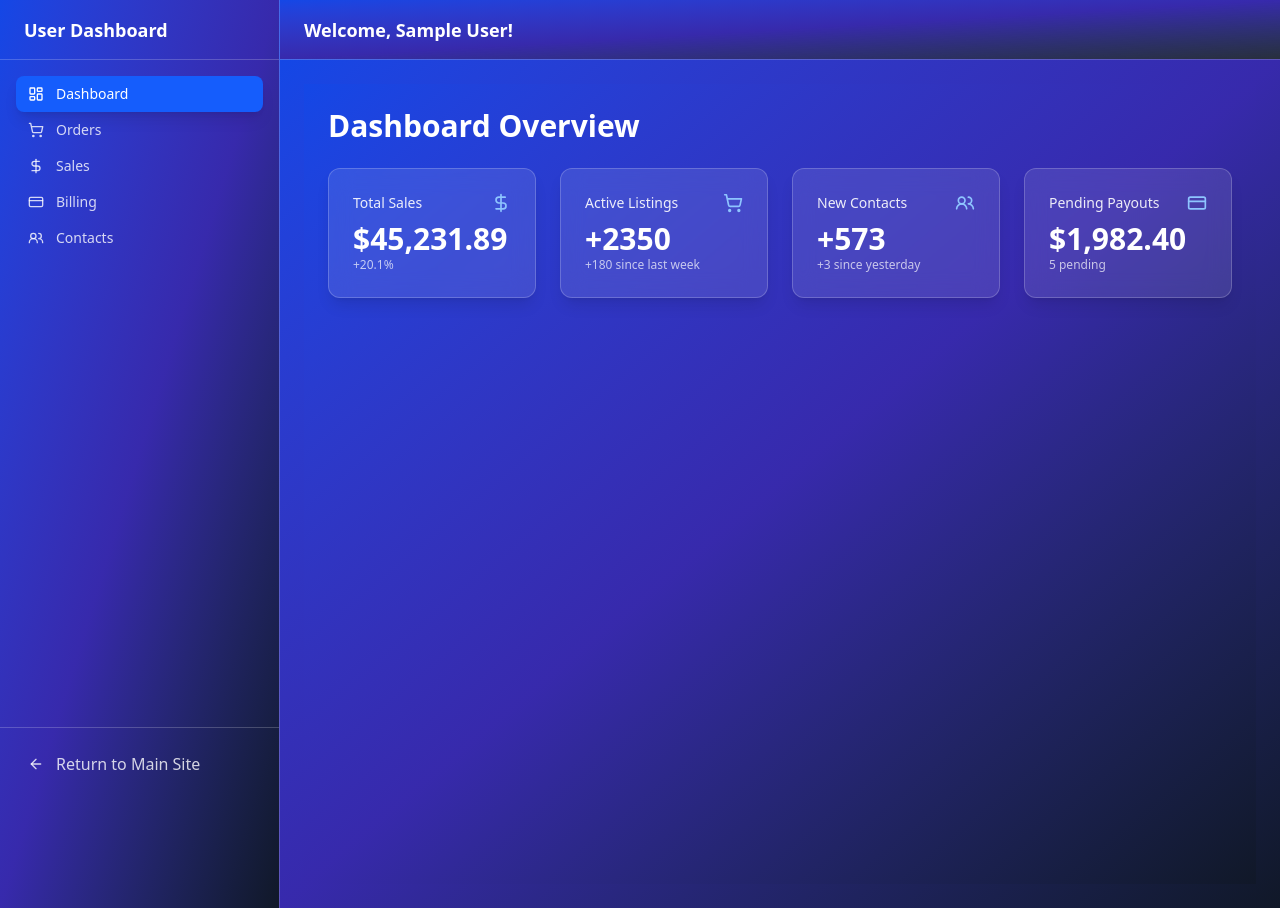
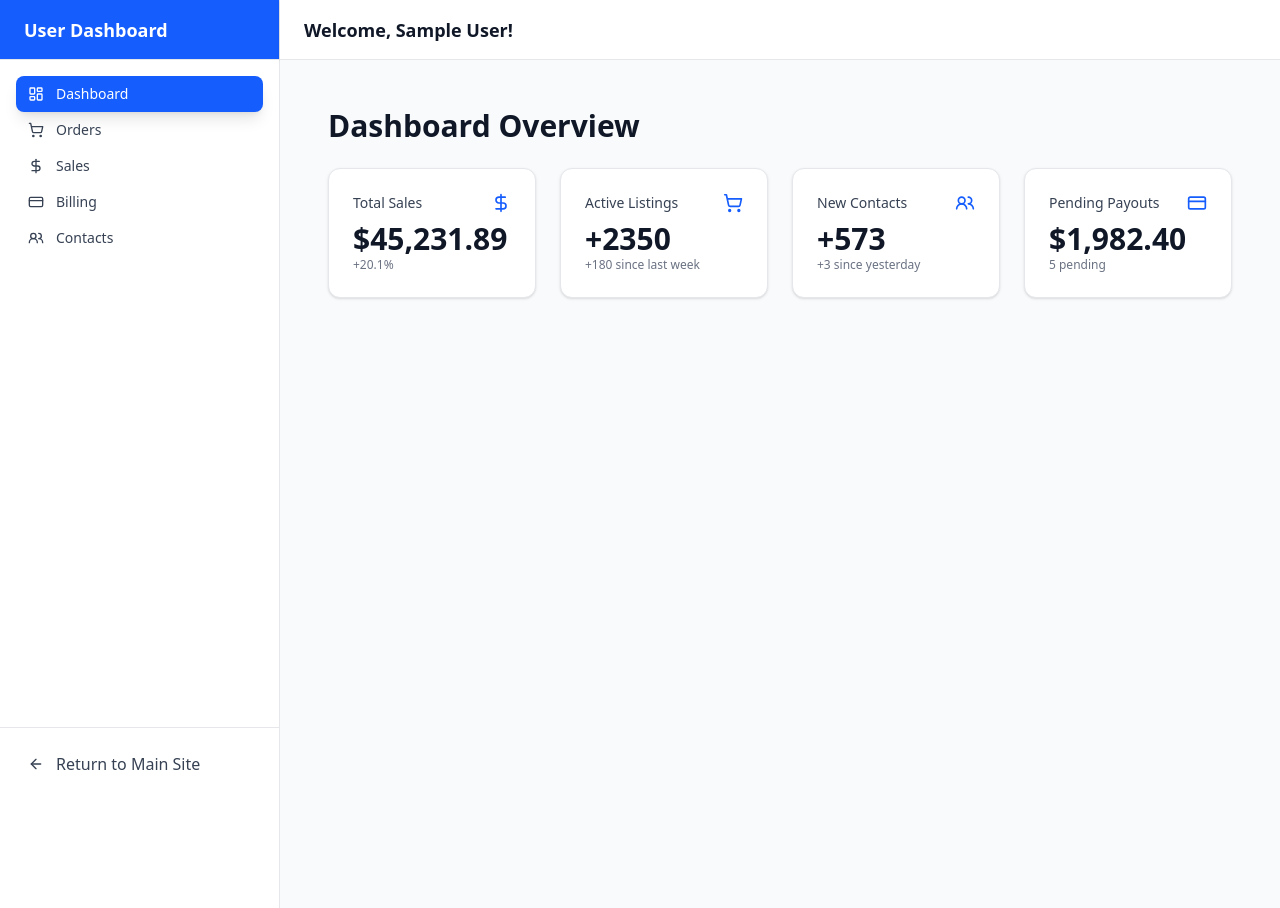
Before and after one commit to DanielVihorev/GearShare-Site, a React (Vite) app: page /dashboard in a window 1280 px wide. Built offline with nearby package versions, Linux system fonts and the light colour scheme; no server answers; sample sign-in values are in the browser's storage.

Commit message:
Update dashboard theme to white background with proper contrast and blue accents

```diff
--- a/src/layout/DashboardLayout.tsx
+++ b/src/layout/DashboardLayout.tsx
@@ -28,7 +28,7 @@ const SidebarContent: React.FC<{ onLinkClick?: () => void }> = ({
     `flex items-center gap-3 rounded-lg px-3 py-2 transition-all ${
       isActive
         ? "bg-blue-600 text-white shadow-lg"
-        : "text-white/80 hover:bg-white/10 hover:text-white"
+        : "text-gray-700 hover:bg-blue-50 hover:text-blue-700"
     }`;
 
   return (
@@ -49,10 +49,10 @@ const SidebarContent: React.FC<{ onLinkClick?: () => void }> = ({
           ))}
         </nav>
       </div>
-      <div className='mt-auto p-4 border-t border-white/20'>
+      <div className='mt-auto p-4 border-t border-gray-200'>
         <Link
           to='/'
-          className='flex items-center gap-3 rounded-lg px-3 py-2 text-white/80 transition-all hover:bg-white/10 hover:text-white'
+          className='flex items-center gap-3 rounded-lg px-3 py-2 text-gray-700 transition-all hover:bg-blue-50 hover:text-blue-700'
         >
           <ArrowLeftIcon className='h-4 w-4' />
           Return to Main Site
@@ -71,9 +71,9 @@ export const DashboardLayout: React.FC = () => {
     <div className='grid min-h-screen w-full md:grid-cols-[220px_1fr] lg:grid-cols-[280px_1fr]'>
       <ScrollToTop />
       {/* Desktop Sidebar */}
-      <div className='hidden border-r border-white/20 bg-gradient-to-br from-blue-700 via-indigo-800 to-gray-900 md:block'>
+      <div className='hidden border-r border-gray-200 bg-white md:block shadow-lg'>
         <div className='flex h-full max-h-screen flex-col gap-2'>
-          <div className='flex h-14 items-center border-b border-white/20 px-4 lg:h-[60px] lg:px-6'>
+          <div className='flex h-14 items-center border-b border-gray-200 px-4 lg:h-[60px] lg:px-6 bg-blue-600'>
             <h2 className='text-lg font-semibold text-white'>User Dashboard</h2>
           </div>
           <SidebarContent />
@@ -87,16 +87,16 @@ export const DashboardLayout: React.FC = () => {
         }`}
         onClick={() => setIsMobileMenuOpen(false)}
       >
-        <div className='bg-gradient-to-br from-blue-700 via-indigo-800 to-gray-900/80 backdrop-blur-sm h-full' />
+        <div className='bg-gray-900/80 backdrop-blur-sm h-full' />
       </div>
       <div
-        className={`fixed top-0 left-0 h-full w-3/4 max-w-xs bg-gradient-to-br from-blue-700 via-indigo-800 to-gray-900 border-r border-white/20 z-50 md:hidden transition-transform duration-300 ease-in-out ${
+        className={`fixed top-0 left-0 h-full w-3/4 max-w-xs bg-white border-r border-gray-200 z-50 md:hidden transition-transform duration-300 ease-in-out ${
           isMobileMenuOpen ? "translate-x-0" : "-translate-x-full"
         }`}
         onClick={(e) => e.stopPropagation()}
       >
         <div className='flex h-full flex-col gap-2'>
-          <div className='flex h-14 items-center justify-between border-b border-white/20 px-4 lg:h-[60px] lg:px-6'>
+          <div className='flex h-14 items-center justify-between border-b border-gray-200 px-4 lg:h-[60px] lg:px-6 bg-blue-600'>
             <h2 className='text-lg font-semibold text-white'>Dashboard</h2>
             <button
               onClick={() => setIsMobileMenuOpen(false)}
@@ -110,26 +110,26 @@ export const DashboardLayout: React.FC = () => {
       </div>
 
       <div className='flex flex-col'>
-        <header className='flex h-14 items-center gap-4 border-b border-white/20 bg-gradient-to-br from-blue-700 via-indigo-800 to-gray-900/90 backdrop-blur-lg px-4 lg:h-[60px] lg:px-6'>
+        <header className='flex h-14 items-center gap-4 border-b border-gray-200 bg-white px-4 lg:h-[60px] lg:px-6 shadow-sm'>
           <button
-            className='md:hidden text-white'
+            className='md:hidden text-gray-700'
             onClick={() => setIsMobileMenuOpen(true)}
           >
             <MenuIcon className='h-6 w-6' />
           </button>
           <div className='w-full flex-1 flex items-center justify-between'>
-            <h1 className='text-lg font-semibold text-white'>
+            <h1 className='text-lg font-semibold text-gray-900'>
               Welcome, {currentUser?.displayName || "User"}!
             </h1>
             {/* Add the loading indicator here */}
             {navigation.state === "loading" && (
-              <div className='text-sm text-white/80 animate-pulse'>
+              <div className='text-sm text-blue-600 animate-pulse'>
                 Loading...
               </div>
             )}
           </div>
         </header>
-        <main className='flex flex-1 flex-col gap-4 p-4 lg:gap-6 lg:p-6 bg-gradient-to-br from-blue-700 via-indigo-800 to-gray-900'>
+        <main className='flex flex-1 flex-col gap-4 p-4 lg:gap-6 lg:p-6 bg-gray-50'>
           <Outlet />
         </main>
       </div>
--- a/src/pages/BillingPage.tsx
+++ b/src/pages/BillingPage.tsx
@@ -3,8 +3,10 @@ import React from "react";
 export const BillingPage: React.FC = () => {
   return (
     <div>
-      <h1 className='text-3xl font-bold text-white'>Billing & Subscriptions</h1>
-      <p className='text-white/80 mt-2'>
+      <h1 className='text-3xl font-bold text-gray-900'>
+        Billing & Subscriptions
+      </h1>
+      <p className='text-gray-600 mt-2'>
         Manage your payment methods and view invoices.
       </p>
     </div>
--- a/src/pages/ContactsPage.tsx
+++ b/src/pages/ContactsPage.tsx
@@ -4,22 +4,22 @@ import { mockContacts } from "../features/contacts/contactsData";
 export const ContactsPage: React.FC = () => {
   return (
     <div>
-      <h1 className='text-3xl font-bold text-white mb-6'>Your Contacts</h1>
+      <h1 className='text-3xl font-bold text-gray-900 mb-6'>Your Contacts</h1>
 
       {/* Mobile View: Card List */}
       <div className='grid gap-4 md:hidden'>
         {mockContacts.map((contact) => (
           <div
             key={contact.id}
-            className='bg-white/5 border border-white/10 rounded-lg p-4 space-y-2'
+            className='bg-white border border-gray-200 rounded-lg p-4 space-y-2 shadow-sm hover:shadow-md transition-shadow'
           >
             <div className='flex justify-between items-center'>
-              <span className='font-bold text-white'>{contact.name}</span>
-              <span className='text-xs bg-gray-500/20 text-gray-300 px-2 py-1 rounded-full'>
+              <span className='font-bold text-gray-900'>{contact.name}</span>
+              <span className='text-xs bg-blue-100 text-blue-800 px-2 py-1 rounded-full'>
                 {contact.type}
               </span>
             </div>
-            <div className='text-sm text-white/80'>
+            <div className='text-sm text-gray-600'>
               <p>{contact.email}</p>
               <p>{contact.phone}</p>
             </div>
@@ -28,10 +28,10 @@ export const ContactsPage: React.FC = () => {
       </div>
 
       {/* Desktop View: Table */}
-      <div className='hidden md:block bg-white/5 border border-white/10 rounded-xl'>
+      <div className='hidden md:block bg-white border border-gray-200 rounded-xl shadow-sm'>
         <div className='overflow-x-auto'>
-          <table className='w-full text-sm text-left text-white/80'>
-            <thead className='text-xs text-white uppercase bg-white/10'>
+          <table className='w-full text-sm text-left text-gray-700'>
+            <thead className='text-xs text-gray-500 uppercase bg-gray-50 border-b border-gray-200'>
               <tr>
                 <th scope='col' className='px-6 py-3'>
                   Name
@@ -51,17 +51,17 @@ export const ContactsPage: React.FC = () => {
               {mockContacts.map((contact) => (
                 <tr
                   key={contact.id}
-                  className='border-b border-white/10 hover:bg-white/5'
+                  className='border-b border-gray-100 hover:bg-gray-50 transition-colors'
                 >
                   <th
                     scope='row'
-                    className='px-6 py-4 font-medium text-white whitespace-nowrap'
+                    className='px-6 py-4 font-medium text-gray-900 whitespace-nowrap'
                   >
                     {contact.name}
                   </th>
-                  <td className='px-6 py-4'>{contact.type}</td>
-                  <td className='px-6 py-4'>{contact.email}</td>
-                  <td className='px-6 py-4'>{contact.phone}</td>
+                  <td className='px-6 py-4 text-gray-700'>{contact.type}</td>
+                  <td className='px-6 py-4 text-gray-700'>{contact.email}</td>
+                  <td className='px-6 py-4 text-gray-700'>{contact.phone}</td>
                 </tr>
               ))}
             </tbody>
--- a/src/pages/DashboardPage.tsx
+++ b/src/pages/DashboardPage.tsx
@@ -7,22 +7,24 @@ const StatCard: React.FC<{
   icon: React.ElementType;
   change: string;
 }> = ({ title, value, icon: Icon, change }) => (
-  <div className='bg-white/10 backdrop-blur-md border border-white/20 rounded-xl p-6 shadow-lg cursor-pointer transform hover:scale-105 transition-all duration-300 hover:shadow-2xl hover:shadow-blue-500/20 hover:border-blue-400 hover:ring-2 hover:ring-blue-400'>
+  <div className='bg-white border border-gray-200 rounded-xl p-6 shadow-sm cursor-pointer transform hover:scale-105 transition-all duration-300 hover:shadow-lg hover:shadow-blue-500/20 hover:border-blue-400 hover:ring-2 hover:ring-blue-400'>
     <div className='flex flex-row items-center justify-between space-y-0 pb-2'>
-      <h3 className='text-sm font-medium text-white/90'>{title}</h3>
-      <Icon className='h-5 w-5 text-blue-300' />
+      <h3 className='text-sm font-medium text-gray-700'>{title}</h3>
+      <Icon className='h-5 w-5 text-blue-600' />
     </div>
     <div>
-      <div className='text-3xl font-bold text-white'>{value}</div>
-      <p className='text-xs text-white/70'>{change}</p>
+      <div className='text-3xl font-bold text-gray-900'>{value}</div>
+      <p className='text-xs text-gray-500'>{change}</p>
     </div>
   </div>
 );
 
 export const DashboardPage: React.FC = () => {
   return (
-    <div className='min-h-screen bg-gradient-to-br from-blue-700 via-indigo-800 to-gray-900 p-6'>
-      <h1 className='text-3xl font-bold text-white mb-6'>Dashboard Overview</h1>
+    <div className='min-h-screen bg-gray-50 p-6'>
+      <h1 className='text-3xl font-bold text-gray-900 mb-6'>
+        Dashboard Overview
+      </h1>
       <div className='grid gap-6 md:grid-cols-2 lg:grid-cols-4'>
         {stats.map((stat) => (
           <StatCard
--- a/src/pages/SalesPage.tsx
+++ b/src/pages/SalesPage.tsx
@@ -3,8 +3,8 @@ import React from "react";
 export const SalesPage: React.FC = () => {
   return (
     <div>
-      <h1 className='text-3xl font-bold text-white'>Sales Analytics</h1>
-      <p className='text-white/80 mt-2'>Track your sales performance.</p>
+      <h1 className='text-3xl font-bold text-gray-900'>Sales Analytics</h1>
+      <p className='text-gray-600 mt-2'>Track your sales performance.</p>
     </div>
   );
 };
```
Also changed, not shown: src/pages/OrdersPage.tsx (+19 -19 lines).
